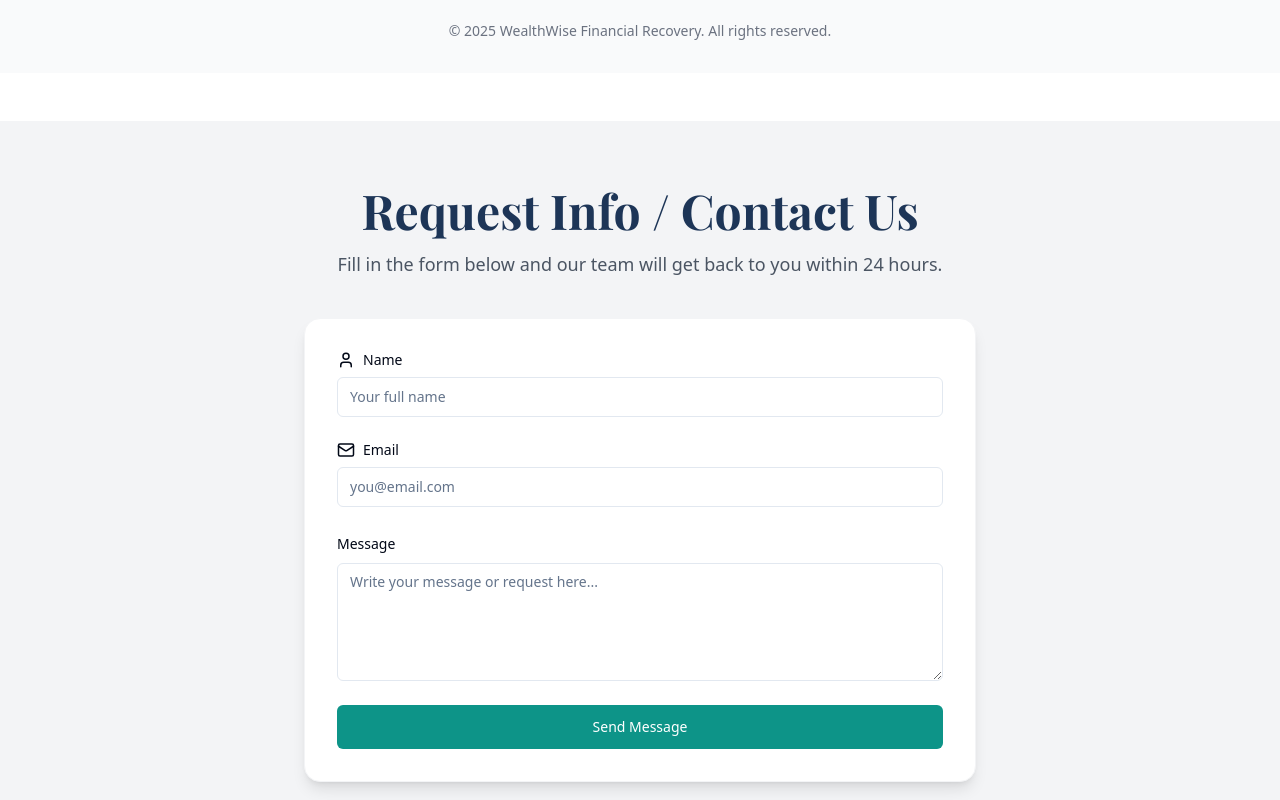
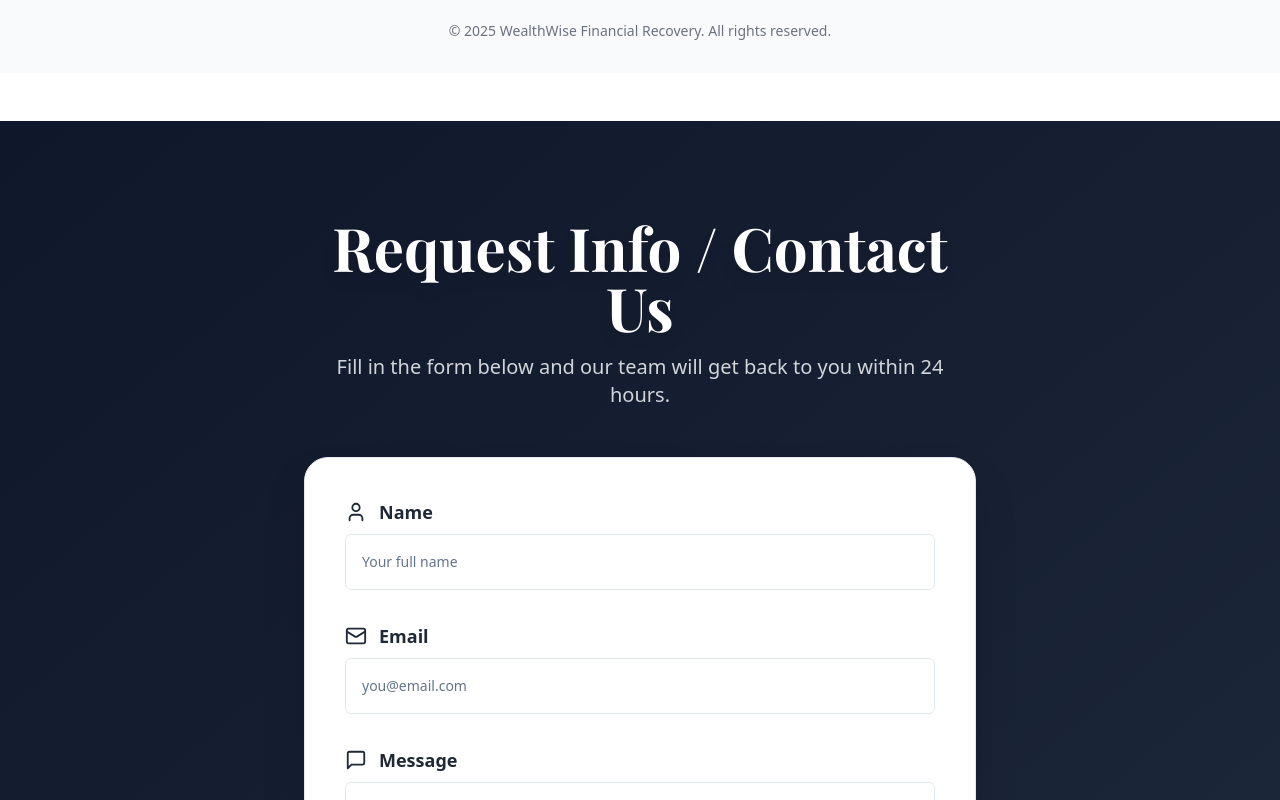
Before and after one commit to FFBB74/wealthwise-recovery-hub, a React (Vite) app: page / in a window 1280 px wide. Shown: the part 5000-5800 px from the top of the page. Built offline with nearby package versions, Linux system fonts and the light colour scheme.

Commit message:
Refactor: Enhance form with studio effects
- Applied visual enhancements to the custom form section, including larger, more stylish fonts and studio-style effects for improved aesthetics and user engagement.

```diff
--- a/src/components/CustomFormSection.tsx
+++ b/src/components/CustomFormSection.tsx
@@ -8,7 +8,7 @@ import { Input } from "@/components/ui/input";
 import { Textarea } from "@/components/ui/textarea";
 import { Button } from "@/components/ui/button";
 import { Form, FormField, FormItem, FormLabel, FormControl, FormMessage } from "@/components/ui/form";
-import { Mail, User } from "lucide-react";
+import { Mail, User, MessageSquare } from "lucide-react";
 
 const formSchema = z.object({
   name: z.string().min(2, "Name is required"),
@@ -31,24 +31,24 @@ const CustomFormSection: React.FC = () => {
   }
 
   return (
-    <section id="custom-form" className="bg-brand-navy/5 py-16 px-6 border-t border-gray-100 mt-12">
+    <section id="custom-form" className="bg-gradient-to-br from-slate-900 to-slate-800 py-24 px-6 mt-12">
       <div className="max-w-2xl mx-auto">
-        <h2 className="font-playfair text-4xl md:text-5xl text-center font-bold text-brand-navy mb-4">Request Info / Contact Us</h2>
-        <p className="text-center text-gray-600 mb-10 text-lg">
+        <h2 className="font-playfair text-5xl md:text-6xl text-center font-bold text-white mb-4 drop-shadow-lg">Request Info / Contact Us</h2>
+        <p className="text-center text-gray-300 mb-12 text-xl max-w-3xl mx-auto">
           Fill in the form below and our team will get back to you within 24 hours.
         </p>
         <Form {...form}>
-          <form onSubmit={form.handleSubmit(onSubmit)} className="space-y-6 bg-white p-8 rounded-2xl shadow-lg border border-gray-100">
+          <form onSubmit={form.handleSubmit(onSubmit)} className="space-y-8 bg-white p-10 rounded-3xl shadow-2xl border border-gray-200">
             <FormField
               control={form.control}
               name="name"
               render={({ field }) => (
                 <FormItem>
                   <FormLabel>
-                    <span className="flex items-center gap-2"><User size={18} />Name</span>
+                    <span className="flex items-center gap-3 font-semibold text-gray-800 text-lg"><User size={22} />Name</span>
                   </FormLabel>
                   <FormControl>
-                    <Input placeholder="Your full name" {...field} autoComplete="name" />
+                    <Input className="h-14 text-base px-4" placeholder="Your full name" {...field} autoComplete="name" />
                   </FormControl>
                   <FormMessage />
                 </FormItem>
@@ -61,10 +61,10 @@ const CustomFormSection: React.FC = () => {
               render={({ field }) => (
                 <FormItem>
                   <FormLabel>
-                    <span className="flex items-center gap-2"><Mail size={18} />Email</span>
+                    <span className="flex items-center gap-3 font-semibold text-gray-800 text-lg"><Mail size={22} />Email</span>
                   </FormLabel>
                   <FormControl>
-                    <Input type="email" placeholder="you@email.com" {...field} autoComplete="email" />
+                    <Input className="h-14 text-base px-4" type="email" placeholder="you@email.com" {...field} autoComplete="email" />
                   </FormControl>
                   <FormMessage />
                 </FormItem>
@@ -76,16 +76,18 @@ const CustomFormSection: React.FC = () => {
               name="message"
               render={({ field }) => (
                 <FormItem>
-                  <FormLabel>Message</FormLabel>
+                  <FormLabel>
+                    <span className="flex items-center gap-3 font-semibold text-gray-800 text-lg"><MessageSquare size={22} />Message</span>
+                  </FormLabel>
                   <FormControl>
-                    <Textarea placeholder="Write your message or request here..." rows={5} {...field} />
+                    <Textarea className="text-base p-4" placeholder="Write your message or request here..." rows={6} {...field} />
                   </FormControl>
                   <FormMessage />
                 </FormItem>
               )}
             />
 
-            <Button type="submit" size="lg" className="w-full bg-brand-emerald hover:bg-brand-emerald-dark text-white">
+            <Button type="submit" size="lg" className="w-full bg-brand-emerald hover:bg-brand-emerald-dark text-white font-bold text-lg py-4 h-auto rounded-xl shadow-lg hover:shadow-xl transform hover:-translate-y-1 transition-all duration-300">
               Send Message
             </Button>
           </form>
```
